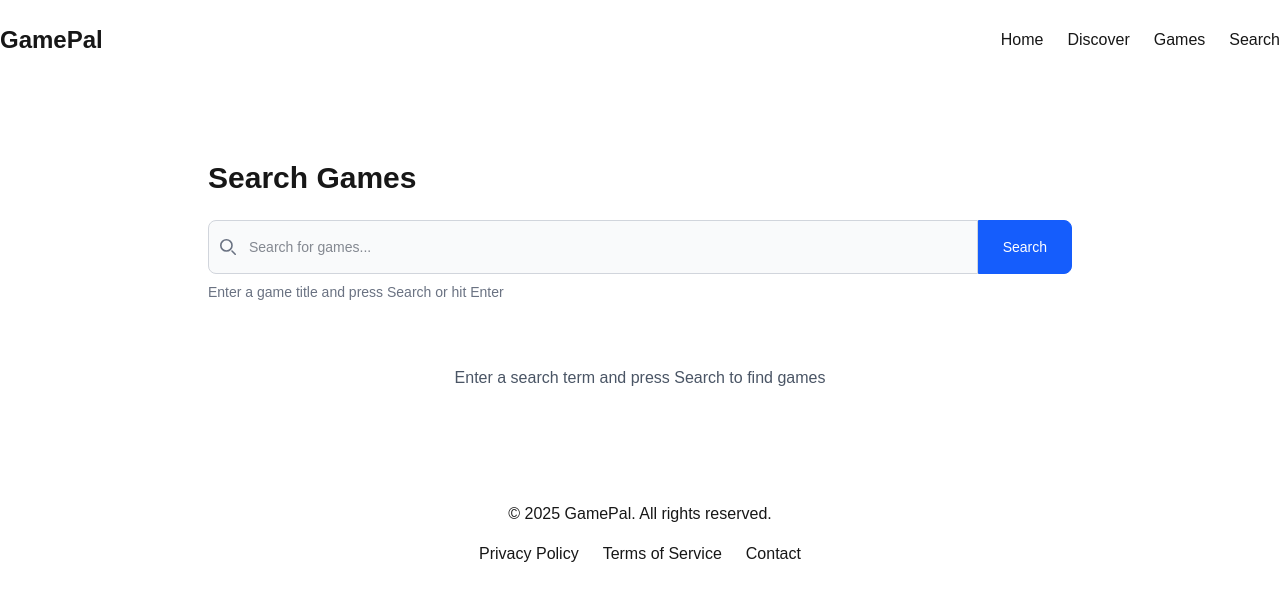
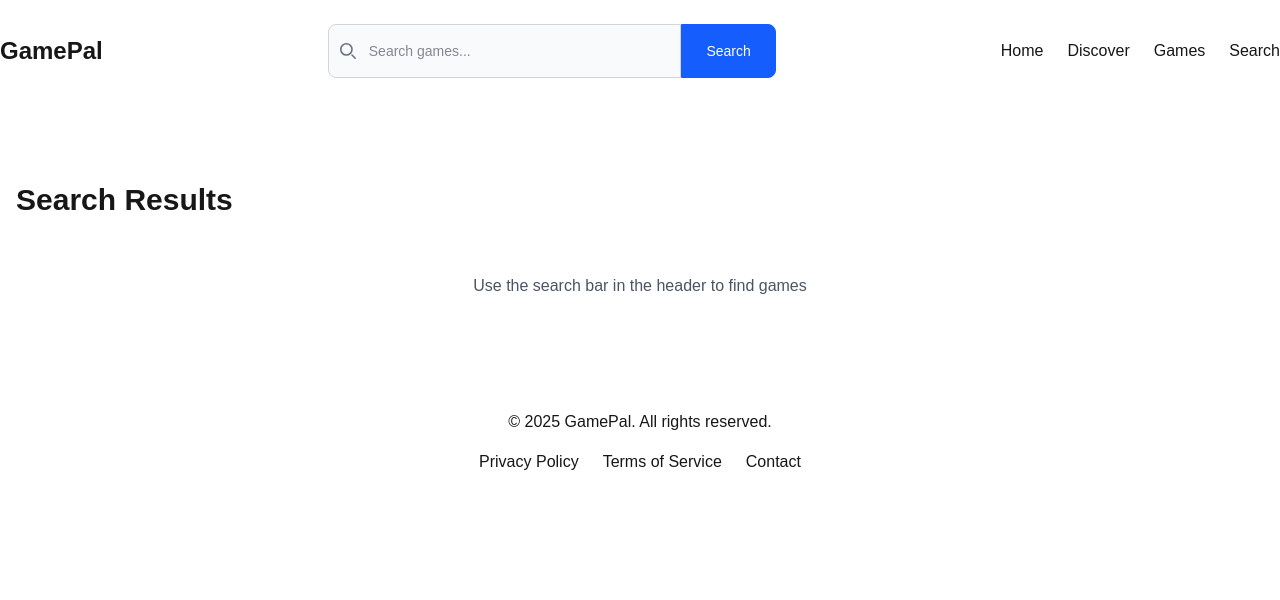
Before and after one commit to jereswinnen/getgamepal, a Next.js app: page /search in a window 1280 px wide. Shown: the top 600 px of the page. Built offline with nearby package versions, Linux system fonts and the light colour scheme.

Commit message:
Updated 'header' to include a search bar
Updated search results page layout

```diff
--- a/src/app/page.tsx
+++ b/src/app/page.tsx
@@ -94,30 +94,6 @@ export default async function Home() {
         </section>
       )}
 
-      <section className="grid md:grid-cols-3 gap-8 mb-16">
-        <div className="bg-black/[.03] dark:bg-white/[.03] p-6 rounded-lg">
-          <h3 className="text-xl font-semibold mb-3">Discover Games</h3>
-          <p>
-            Find new games based on your preferences and get personalized
-            recommendations.
-          </p>
-        </div>
-        <div className="bg-black/[.03] dark:bg-white/[.03] p-6 rounded-lg">
-          <h3 className="text-xl font-semibold mb-3">Track Your Collection</h3>
-          <p>
-            Keep track of games you own, want to play, or have completed across
-            all platforms.
-          </p>
-        </div>
-        <div className="bg-black/[.03] dark:bg-white/[.03] p-6 rounded-lg">
-          <h3 className="text-xl font-semibold mb-3">Connect with Gamers</h3>
-          <p>
-            Share your gaming activity and connect with friends who share your
-            gaming interests.
-          </p>
-        </div>
-      </section>
-
       <section className="max-w-4xl mx-auto">
         <h2 className="text-2xl font-bold mb-6 text-center">Powered by IGDB</h2>
         <p className="text-center mb-8">
--- a/src/app/search/page.tsx
+++ b/src/app/search/page.tsx
@@ -1,8 +1,9 @@
 "use client";
 
-import { useState } from "react";
-import SearchInput from "@/components/SearchInput";
-import GameSearchResult from "@/components/GameSearchResult";
+import { useState, useEffect } from "react";
+import { useSearchParams } from "next/navigation";
+import Link from "next/link";
+import GameCover from "@/components/GameCover";
 
 interface Game {
   id: number;
@@ -19,10 +20,19 @@ interface Game {
 }
 
 export default function SearchPage() {
+  const searchParams = useSearchParams();
   const [searchResults, setSearchResults] = useState<Game[]>([]);
   const [isLoading, setIsLoading] = useState(false);
   const [error, setError] = useState<string | null>(null);
   const [hasSearched, setHasSearched] = useState(false);
+
+  // Handle initial search from URL parameter
+  useEffect(() => {
+    const query = searchParams.get("q");
+    if (query) {
+      handleSearch(query);
+    }
+  }, [searchParams]);
 
   const handleSearch = async (query: string) => {
     if (!query.trim()) {
@@ -58,18 +68,8 @@ export default function SearchPage() {
   };
 
   return (
-    <div className="max-w-4xl mx-auto px-4 py-8">
-      <h1 className="text-3xl font-bold mb-6">Search Games</h1>
-
-      <div className="mb-8">
-        <SearchInput
-          onSearch={handleSearch}
-          placeholder="Search for games..."
-        />
-        <p className="mt-2 text-sm text-gray-500 dark:text-gray-400">
-          Enter a game title and press Search or hit Enter
-        </p>
-      </div>
+    <div className="max-w-7xl mx-auto px-4 py-8">
+      <h1 className="text-3xl font-bold mb-6">Search Results</h1>
 
       <div className="space-y-2">
         {isLoading && (
@@ -102,13 +102,37 @@ export default function SearchPage() {
 
         {!isLoading && !hasSearched && (
           <div className="text-center py-8 text-gray-600 dark:text-gray-400">
-            <p>Enter a search term and press Search to find games</p>
+            <p>Use the search bar in the header to find games</p>
           </div>
         )}
 
-        {searchResults.map((game) => (
-          <GameSearchResult key={game.id} game={game} />
-        ))}
+        {searchResults.length > 0 && (
+          <div className="grid grid-cols-2 sm:grid-cols-3 md:grid-cols-4 lg:grid-cols-5 xl:grid-cols-6 gap-6">
+            {searchResults.map((game) => (
+              <Link key={game.id} href={`/games/${game.id}`} className="group">
+                <div className="bg-black/[.03] dark:bg-white/[.03] rounded-lg overflow-hidden hover:shadow-md transition-shadow h-full">
+                  <GameCover
+                    coverUrl={game.cover?.url}
+                    gameName={game.name}
+                    aspectRatio="3/4"
+                    sizes="(max-width: 768px) 50vw, (max-width: 1200px) 33vw, 16vw"
+                    className="w-full"
+                  />
+                  <div className="p-3">
+                    <h3 className="font-medium text-sm truncate">
+                      {game.name}
+                    </h3>
+                    {game.first_release_date && (
+                      <div className="text-xs text-gray-500 dark:text-gray-400 mt-1">
+                        {new Date(game.first_release_date * 1000).getFullYear()}
+                      </div>
+                    )}
+                  </div>
+                </div>
+              </Link>
+            ))}
+          </div>
+        )}
       </div>
     </div>
   );
--- a/src/components/Header.tsx
+++ b/src/components/Header.tsx
@@ -1,12 +1,33 @@
+"use client";
+
 import Link from "next/link";
+import { useRouter } from "next/navigation";
+import SearchInput from "./SearchInput";
 
 export default function Header() {
+  const router = useRouter();
+
+  const handleSearch = (query: string) => {
+    if (query.trim()) {
+      router.push(`/search?q=${encodeURIComponent(query.trim())}`);
+    }
+  };
+
   return (
     <header className="py-6">
-      <div className="container mx-auto flex justify-between items-center">
+      <div className="container mx-auto">
+        <div className="flex flex-col md:flex-row md:items-center md:justify-between gap-4">
           <h1 className="text-2xl font-bold">
             <Link href="/">GamePal</Link>
           </h1>
+
+          <div className="flex-1 max-w-md">
+            <SearchInput
+              onSearch={handleSearch}
+              placeholder="Search games..."
+            />
+          </div>
+
           <nav>
             <ul className="flex space-x-6">
               <li>
@@ -32,6 +53,7 @@ export default function Header() {
             </ul>
           </nav>
         </div>
+      </div>
     </header>
   );
 }
```
Lines whose indentation alone changed are shown as unchanged.
